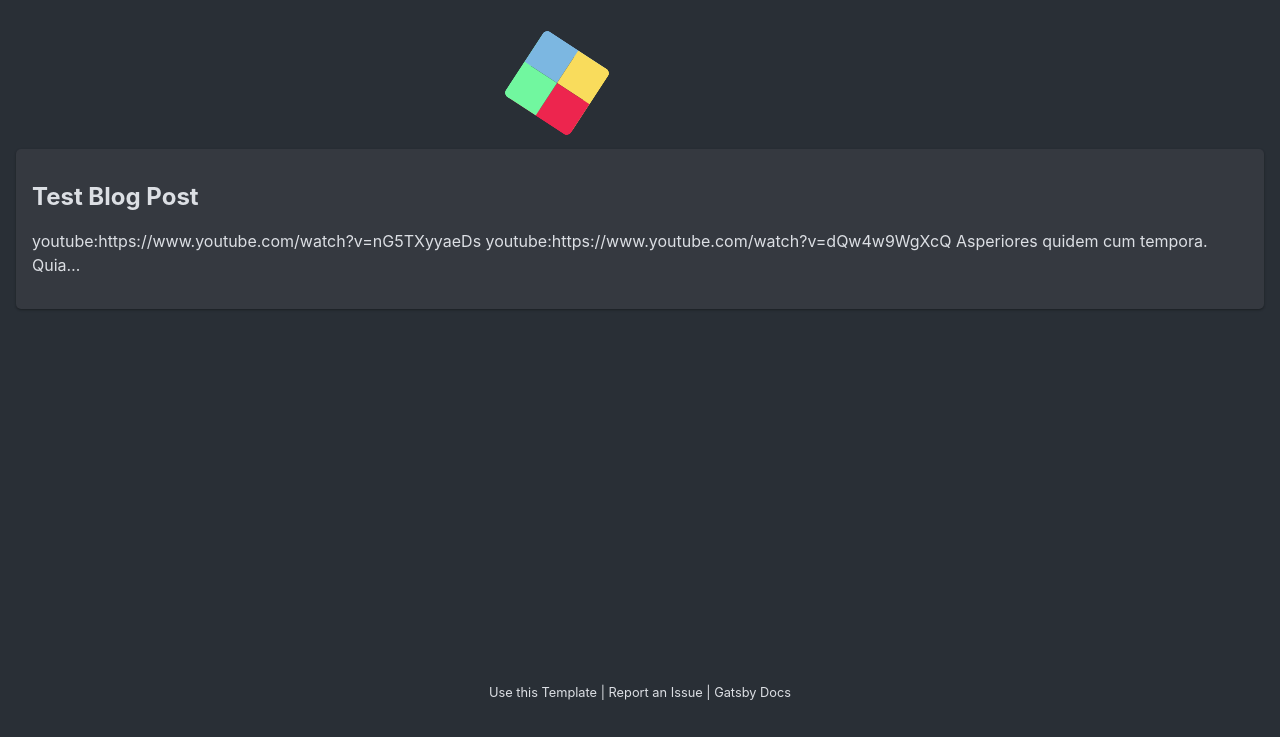
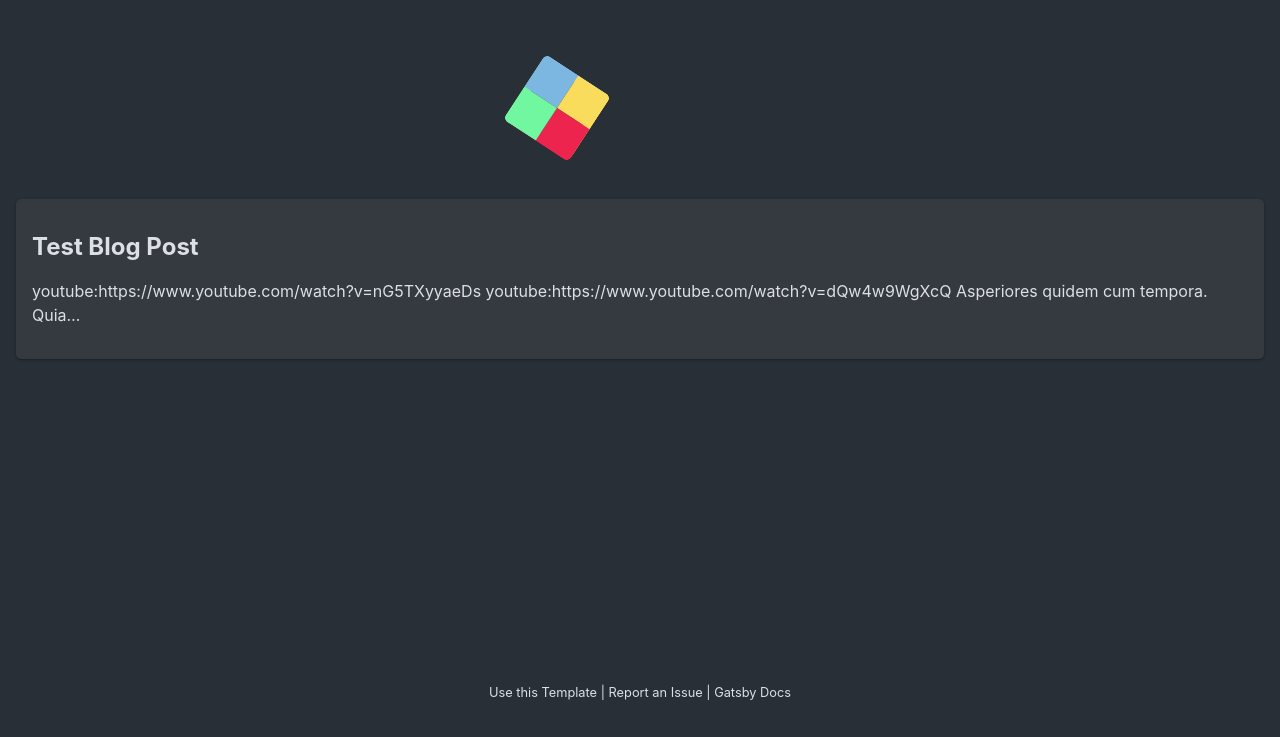
Before and after one commit to GoldfishPi/website, a Gatsby site: page / in a window 1280 px wide. Shown: the part 63-800 px from the top of the page. Built offline with nearby package versions, Linux system fonts and the light colour scheme; Gatsby itself is replaced by a stand-in of ours.

Commit message:
fixed page gitter

```diff
--- a/src/components/logo.tsx
+++ b/src/components/logo.tsx
@@ -177,7 +177,7 @@ const Logo:FC<LogoProps> = ({}) => {
 
     useChain(on ? [circleRef, lineRef, squareRef, rotateRef, textRef] : [textRef, rotateRef, squareRef, lineRef, circleRef])
     return (
-        <div style={{ display:'flex', flexWrap:'wrap', alignItems:'center', padding:'var(--padding)'}}>
+        <div style={{ display:'flex', flexWrap:'wrap', alignItems:'center', padding:'var(--padding)', minHeight:150}}>
             <RotateAnimation
                 ref={rotateRef}
                 on={on}
```
